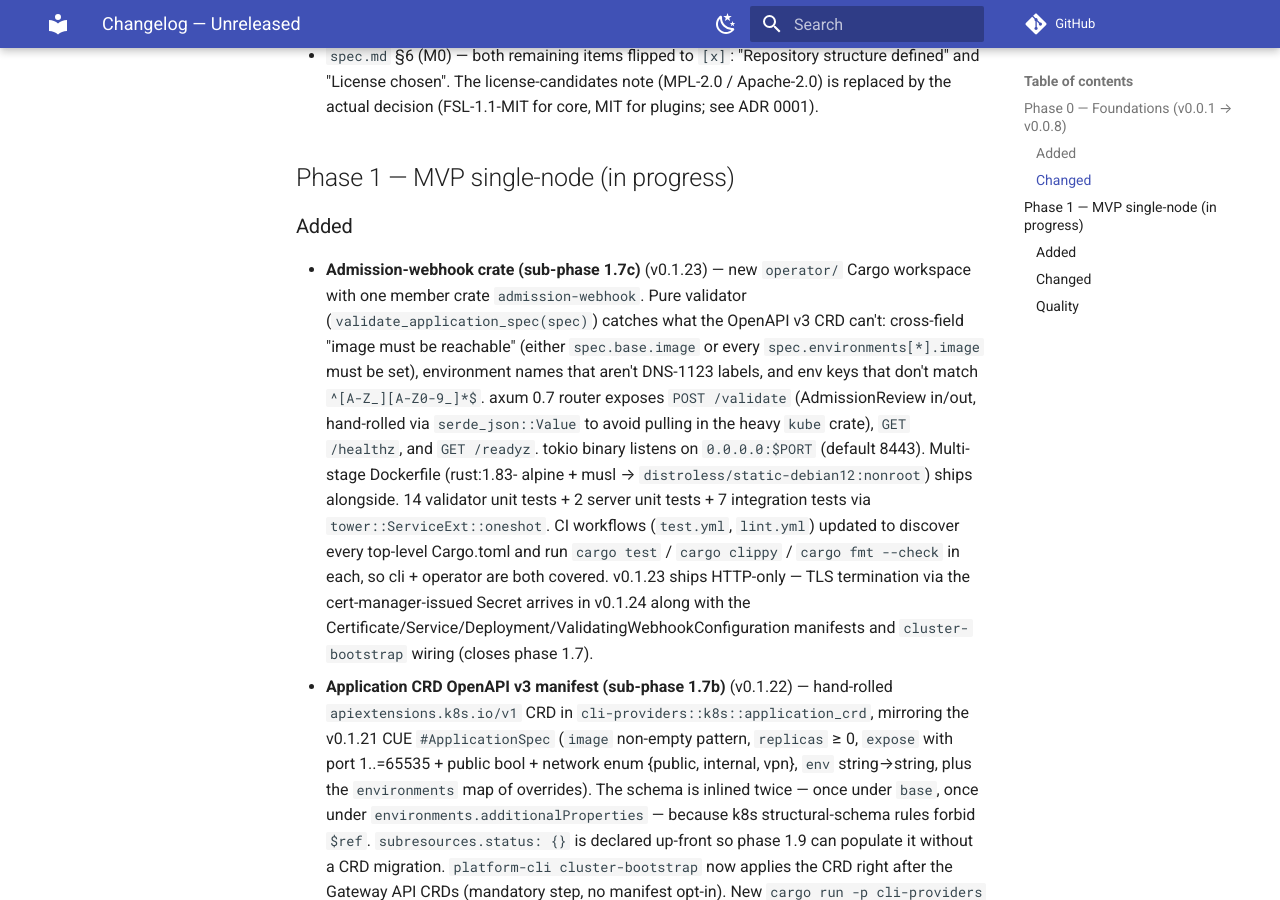
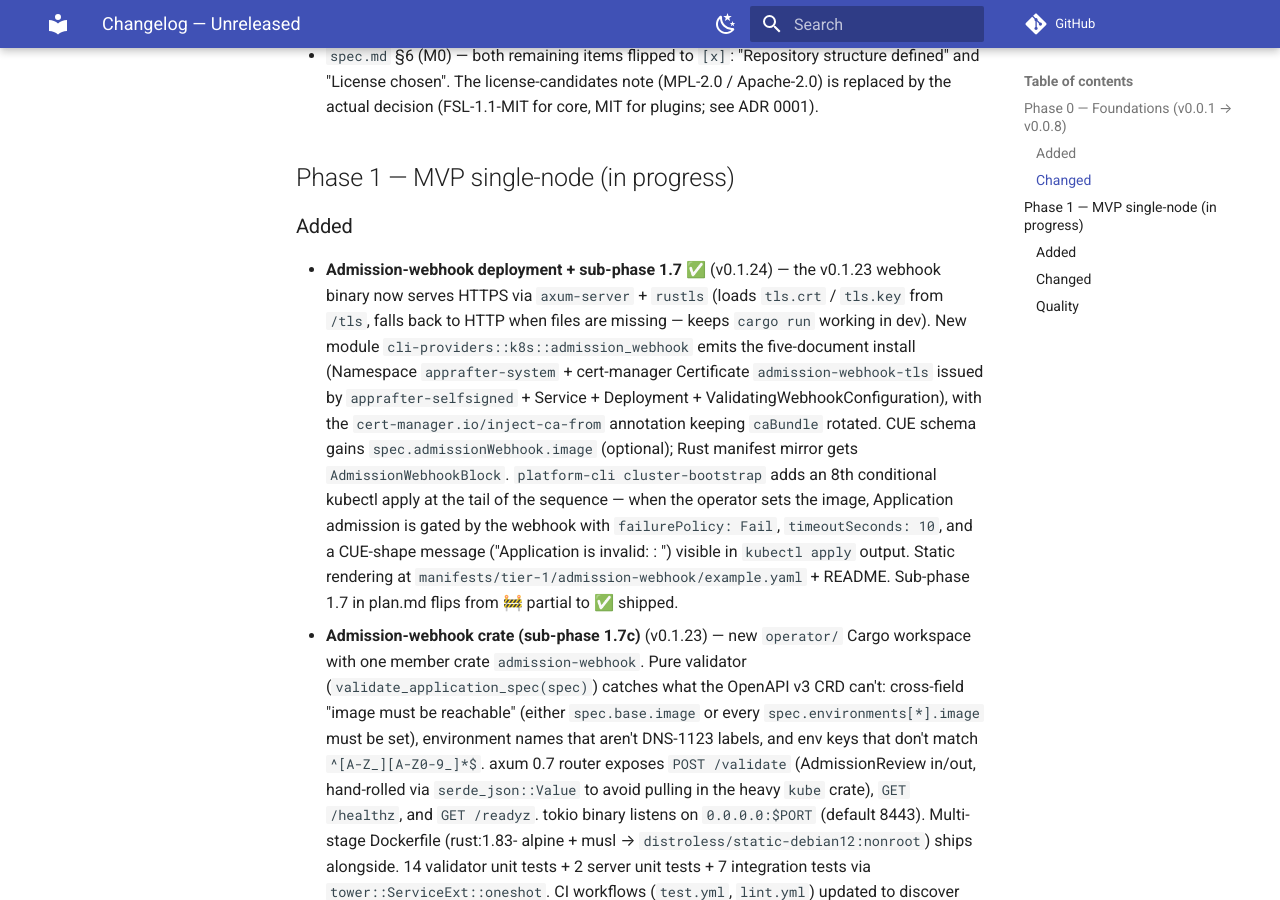
Before and after one commit to AppRafter/apprafter, an MkDocs documentation site: the page built from docs/changelog/UNRELEASED.md, in a window 1280 px wide and 900 px high, scrolled down 1308 px. Built offline with MkDocs 1.6.1 and Material for MkDocs 9.7.7, drawn with Linux system fonts in a browser that asks for light colours; comment, search, counter and statistics services are not loaded.

Commit message:
docs: close phase 1.7 with v0.1.24 (admission-webhook deploy)

```diff
--- a/docs/changelog/UNRELEASED.md
+++ b/docs/changelog/UNRELEASED.md
@@ -61,6 +61,26 @@ the `0.0.x` series; semver starts at 1.0.
 
 ### Added
 
+- **Admission-webhook deployment + sub-phase 1.7 ✅** (v0.1.24) —
+  the v0.1.23 webhook binary now serves HTTPS via `axum-server` +
+  `rustls` (loads `tls.crt` / `tls.key` from `/tls`, falls back to
+  HTTP when files are missing — keeps `cargo run` working in dev).
+  New module `cli-providers::k8s::admission_webhook` emits the
+  five-document install (Namespace `apprafter-system` +
+  cert-manager Certificate `admission-webhook-tls` issued by
+  `apprafter-selfsigned` + Service + Deployment +
+  ValidatingWebhookConfiguration), with the
+  `cert-manager.io/inject-ca-from` annotation keeping `caBundle`
+  rotated. CUE schema gains `spec.admissionWebhook.image` (optional);
+  Rust manifest mirror gets `AdmissionWebhookBlock`. `platform-cli
+  cluster-bootstrap` adds an 8th conditional kubectl apply at the
+  tail of the sequence — when the operator sets the image,
+  Application admission is gated by the webhook with
+  `failurePolicy: Fail`, `timeoutSeconds: 10`, and a CUE-shape
+  message ("Application is invalid: <field>: <reason>") visible in
+  `kubectl apply` output. Static rendering at
+  `manifests/tier-1/admission-webhook/example.yaml` + README.
+  Sub-phase 1.7 in plan.md flips from 🚧 partial to ✅ shipped.
 - **Admission-webhook crate (sub-phase 1.7c)** (v0.1.23) —
   new `operator/` Cargo workspace with one member crate
   `admission-webhook`. Pure validator
```
Also changed, not shown: plan.md (+3 -3 lines).
